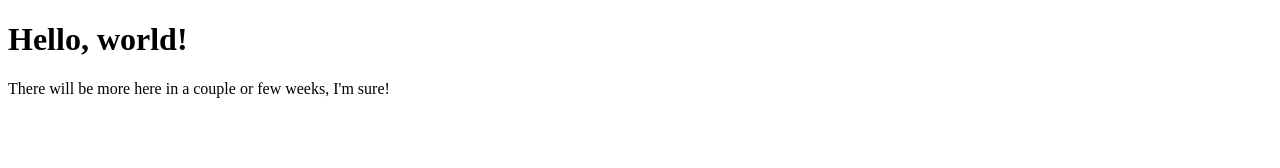
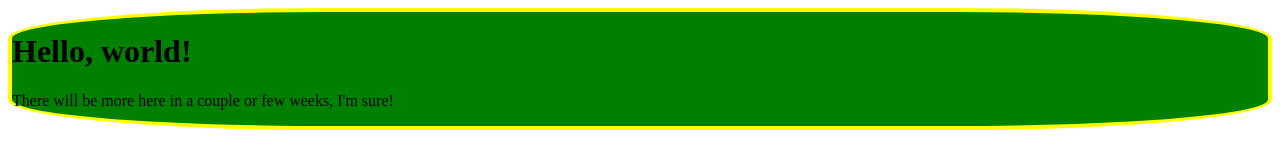
Before and after one commit to Nightcaper/Nightcaper.github.io, a plain HTML site: page index.html in a window 1280 px wide. Drawn offline with Linux system fonts and the light colour scheme.

Commit message:
Updated index.html
Did a tiny bit of CSS and put the text in a div container. Small stuff,
but I'm sure more impressive work will come once I get further and do
more projects.

```diff
--- a/index.html
+++ b/index.html
@@ -2,10 +2,27 @@
 
 <html>
 
+<style>
+div {
+  background-color: green;
+  border-style: solid;
+  border-width: 4px;
+  border-color: yellow;
+  border-radius: 25%;
+}
+</style>
+
+
+<head>
+  <title>My First Webpage</title>
+</head>
+
 <body>
+<div>
 <h1>Hello, world!</h1>
 
 <p>There will be more here in a couple or few weeks, I'm sure!</p>
+</div>
 </body>
 
 </html>
```
